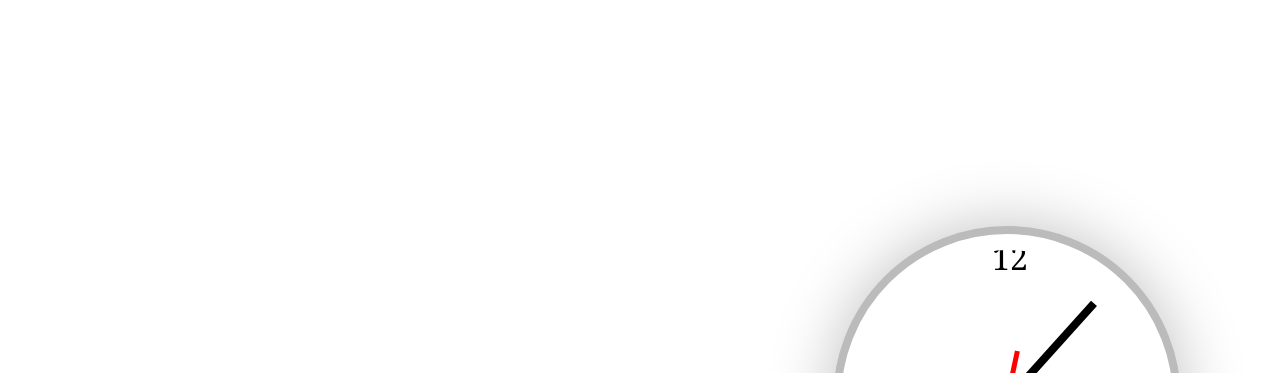
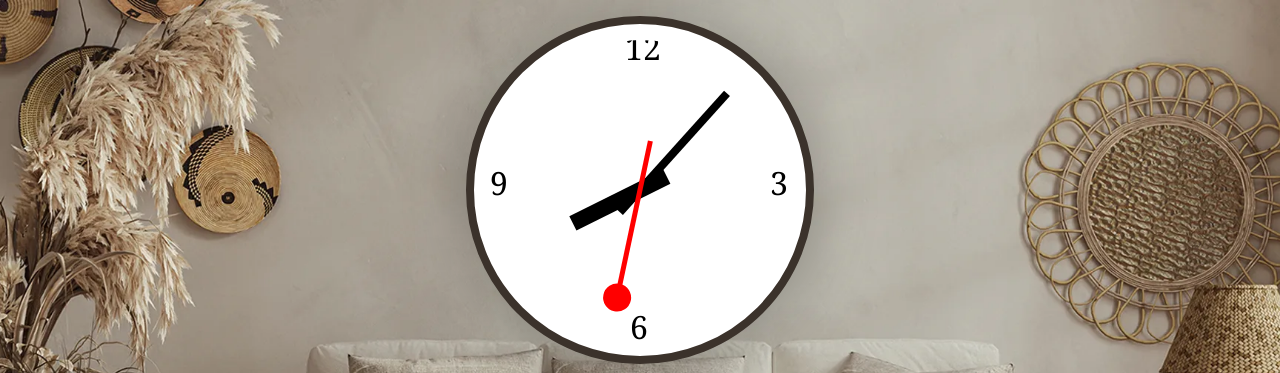
Before and after one commit to damian-moser/clock-js, a plain HTML site: page index.html in a window 1280 px wide. Shown: the top 373 px of the page. Drawn offline with Linux system fonts and the light colour scheme.

Commit message:
new: sofa

```diff
--- a/index.html
+++ b/index.html
@@ -8,17 +8,16 @@
     <link rel="shortcut icon" href="favicon.svg" type="image/x-icon">
 </head>
 <body>
-    <h1>Versuch eine Mondaine Uhr nachzumachen</h1>
     <div>
         <svg height="300" width="300" style="background-color: #fff;" xmlns="http://www.w3.org/2000/svg">
             <text x="135" y="20">12</text>
             <text x="280" y="155">3</text>
-            <text x="140" y="300">6</text>
+            <text x="140" y="299">6</text>
             <text x="0" y="155">9</text>
-            <line id="seconds" x1="150" y1="35" x2="150" y2="200" style="stroke: #f00; stroke-width: 5;" />
-            <circle id="seconds-circle" r="14" cx="150" cy="35" stroke="none" fill="#f00" />
             <line id="minutes" x1="150" y1="20" x2="150" y2="180" style="stroke: #000; stroke-width: 8;" />
             <line id="hours" x1="150" y1="75" x2="150" y2="180" style="stroke: #000; stroke-width: 16;" />
+            <line id="seconds" x1="150" y1="35" x2="150" y2="200" style="stroke: #f00; stroke-width: 5;" />
+            <circle id="seconds-circle" r="14" cx="150" cy="40" stroke="none" fill="#f00" />
         </svg>
     </div>
 </body>
--- a/style.css
+++ b/style.css
@@ -9,7 +9,7 @@
 body {
     display: flex;
     justify-content: center;
-    align-items: center;
+    align-items: flex-start;
     flex-wrap: wrap;
     gap: 2rem;
 
@@ -19,6 +19,14 @@ body {
     background-color: #fff;
     text-align: center;
     user-select: none;
+
+    background-image: url(./sofa.png);
+    background-repeat: no-repeat;
+    background-size: cover;
+    background-position: center;
+    background-attachment: scroll;
+
+    padding: 2vh 5vw;
 }
 
 h1 {
@@ -30,7 +38,7 @@ div {
     background-color: #fff;
     border-radius: 999px;
     box-shadow: 0 0 4rem rgba(0, 0, 0, 0.25);
-    border: 8px #bbbbbb solid;
+    border: 8px #3B322B solid;
 }
 
 svg {
```
Also changed, not shown: sofa.png (added).
